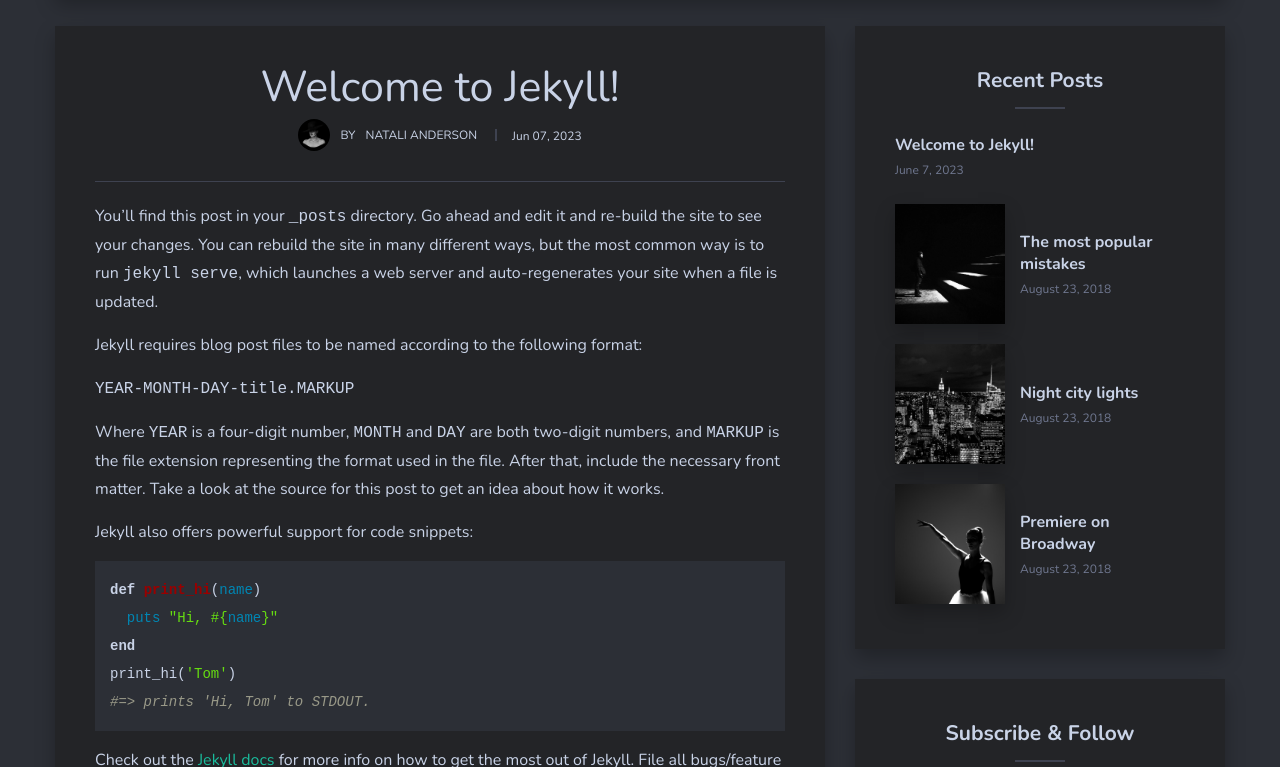
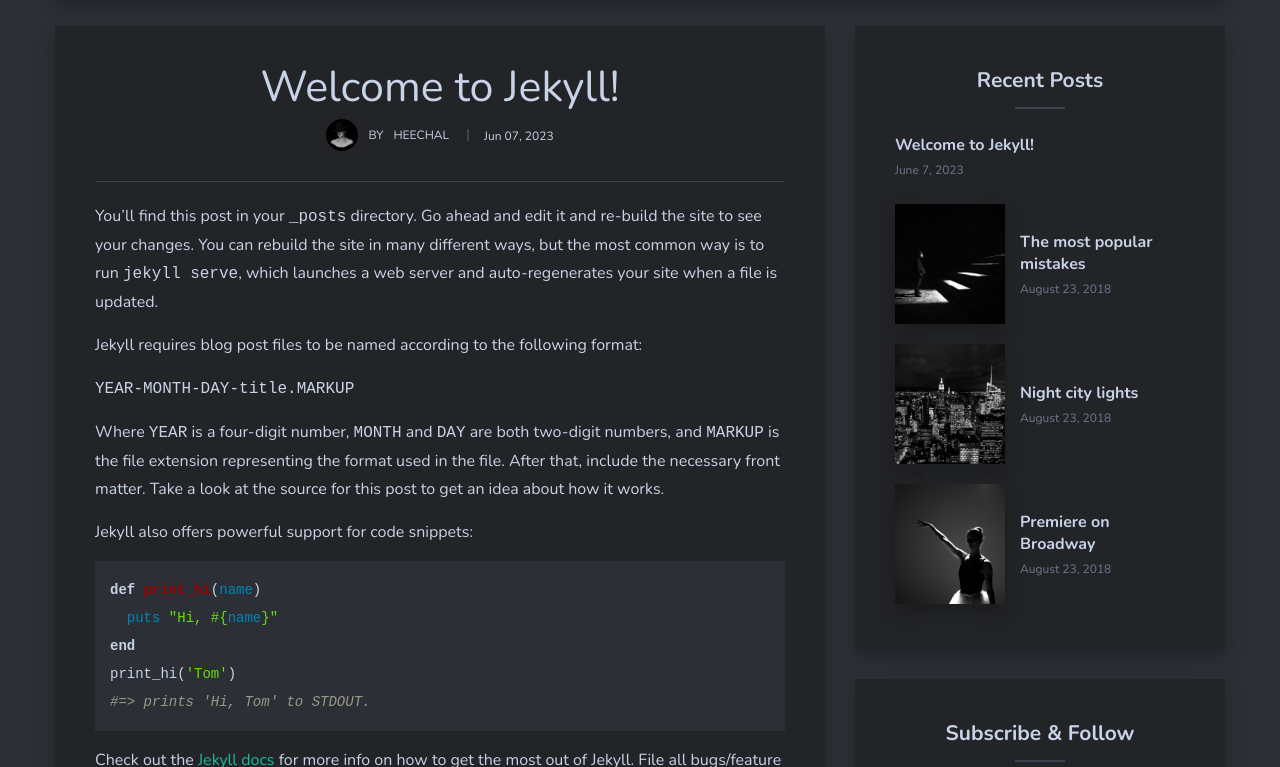
Before and after one commit to gmlcjf0326/gitblog_hello, a Jekyll site: the page built from _posts/2023-06-08-welcome-to-jekyll.markdown, in a window 1280 px wide and 900 px high, scrolled down 566 px, cut to the strip 133-900 px from the top of the window. Built offline with Jekyll 4.4.1, drawn with Linux system fonts in a browser that asks for light colours; nearby versions of some CDN libraries; comment, search, counter and statistics services are not loaded.

Commit message:
Update _config.yml

```diff
--- a/_config.yml
+++ b/_config.yml
@@ -1,7 +1,7 @@
 #-------------------------------
 # General Site Settings
 
-title: Galada Theme | Theme for Jekyll
+title: Heechal's Theme | Theme for Jekyll
 description: Galada is an easy and simple theme for Jekyll. Dark colors, give it a special exquisite look. A careful approach to design and features make it an ideal solution for a personal blog. # this means to ignore newlines until "baseurl:"
 baseurl: "/gitblog_hello" # the subpath of your site, e.g. /blog
 url: "https://gmlcjf0326.github.io/" # the base hostname & protocol for your site, e.g. http://example.com
@@ -9,7 +9,7 @@ url: "https://gmlcjf0326.github.io/" # the base hostname & protocol for your sit
 
 #-------------------------------
 # About Section
-author-name:   Natali Anderson
+author-name:   Heechal
 author-avatar: 09.jpg
 
 
```
